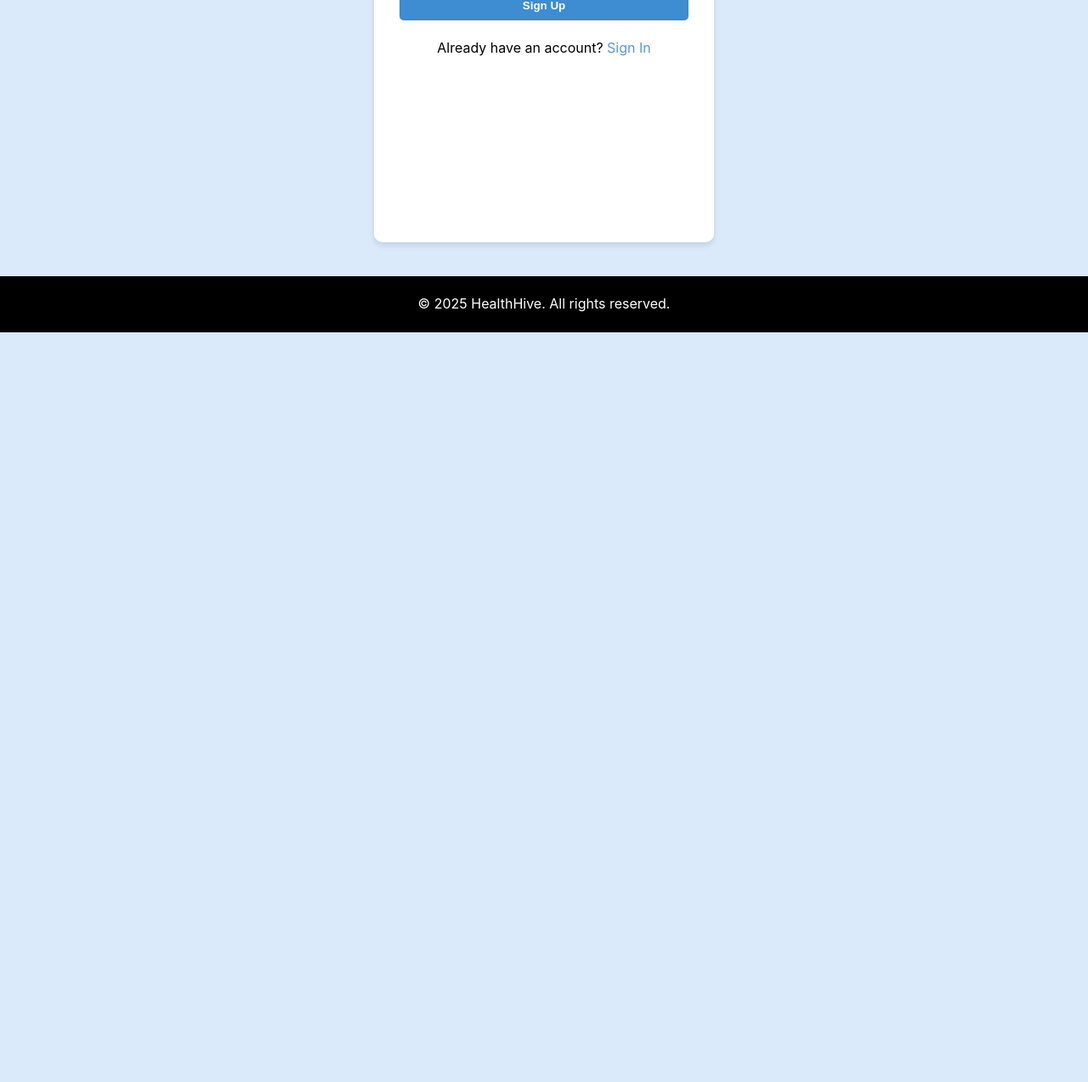
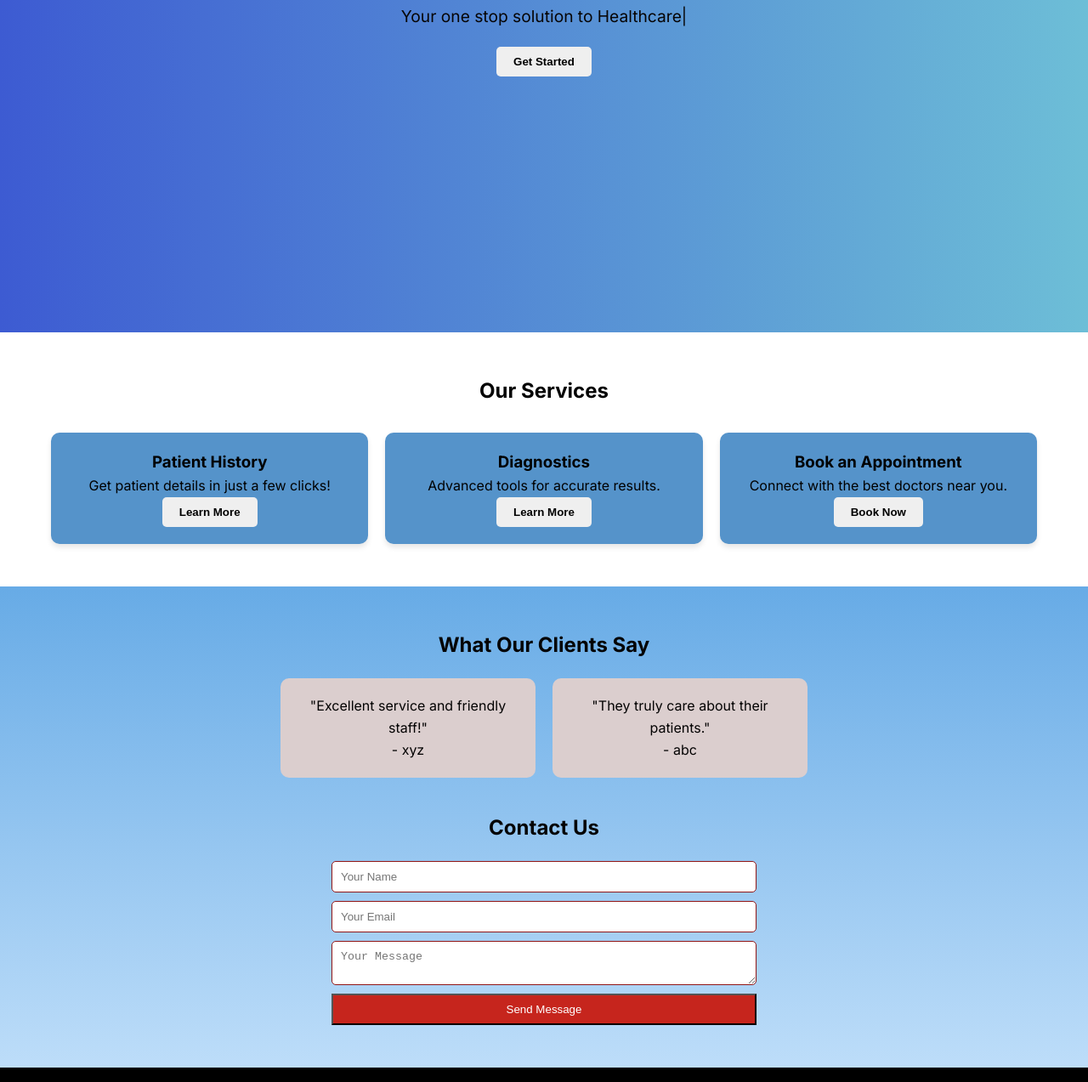
Before and after one commit to Ayush277/PatientdataHH, a plain HTML site: page index.html in a window 1280 px wide. Shown: the part 409-1682 px from the top of the page at 85% size. Before the commit the page ends 800 px from the top, so only its background shows below. Drawn offline with Linux system fonts and the light colour scheme.

Commit message:
Update index.html

```diff
--- a/index.html
+++ b/index.html
@@ -3,35 +3,101 @@
 <head>
   <meta charset="UTF-8">
   <meta name="viewport" content="width=device-width, initial-scale=1.0">
-  <title>Sign Up</title>
+  <title>Doctor Template</title>
   <link rel="stylesheet" href="styles.css">
-  <script type="module" src="signup.js" defer></script>
+  <script src="script.js"></script>
+
+  <link rel="preconnect" href="https://fonts.googleapis.com">
+  <link href="https://fonts.googleapis.com/css2?family=Inter:wght@400;600;700&display=swap" rel="stylesheet">
 </head>
 <body>
-  <header>
-    <h1>Create Your Account</h1>
-  </header>
 
-  <div class="auth-container">
-    <section class="auth-section">
-      <h2>Sign Up</h2>
-      <form id="signup-form" class="auth-form">
-        <input type="text" id="name" placeholder="Full Name" required>
-        <input type="email" id="email" placeholder="Email Address" required>
-        <input type="password" id="password" placeholder="Password" required>
-        <button type="submit" class="auth-button">Sign Up</button>
+<!-- Hero Section -->
+<section class="hero">
+  <div class="container">
+    <div class="hero-text">
+      <img src="Group 1.svg" alt="Profile Picture" class="profile-image">
+      <h1>Welcome to HealthHive</h1>
+      <p><span id="typing"></span><span id="cursor">Your one stop solution to Healthcare|</span></p>
+      <a href="#services" class="cta-link">
+        <button class="cta-button">Get Started</button>
+      </a>
+    </div>
+  </div>
+</section>
+
+
+
+  <!-- Services Section -->
+  <section class="services" id="services">
+    <div class="container">
+      <h2>Our Services</h2>
+      <div class="service-cards">
+        <div class="card">
+          <h3>Patient History</h3>
+          <p>Get patient details in just a few clicks!</p>
+          <a href="signup.html" class="cta-link">
+            <button class="cta-button">Learn More</button>
+          </a>
+        </div>
+        <div class="card">
+          <h3>Diagnostics</h3>
+          <p>Advanced tools for accurate results.</p>
+          <a href="diagnostics.html" class="cta-link">
+            <button class="cta-button">Learn More</button>
+          </a>
+        </div>
+        <div class="card">
+          <h3>Book an Appointment</h3>
+          <p>Connect with the best doctors near you.</p>
+          <a href="hospitals.html" class="cta-link">
+            <button class="cta-button">Book Now</button>
+          </a>
+        </div>
+      </div>
+    </div>
+  </section>
+
+  <!-- Unified Testimonials & Contact Us Section -->
+<section class="testimonial-contact">
+  <div class="container">
+
+    <!-- Testimonials -->
+    <h2>What Our Clients Say</h2>
+    <div class="testimonial-slider">
+      <div class="testimonial">
+        <p>"Excellent service and friendly staff!"</p>
+        <span>- xyz</span>
+      </div>
+      <div class="testimonial">
+        <p>"They truly care about their patients."</p>
+        <span>- abc</span>
+      </div>
+    </div>
+
+    <!-- Contact Us -->
+    <div class="contact">
+      <h2>Contact Us</h2>
+      <form>
+        <input type="text" placeholder="Your Name" required>
+        <input type="email" placeholder="Your Email" required>
+        <textarea placeholder="Your Message" required></textarea>
+        <button type="submit" class="contact-btn">Send Message</button>
       </form>
+    </div>
 
-      <div class="login-prompt">
-        <p>Already have an account? <a href="login.html">Sign In</a></p>
-      </div>
-    </section>
   </div>
+</section>
 
+
+
+  <!-- Footer -->
   <footer>
     <div class="container">
       <p>&copy; 2025 HealthHive. All rights reserved.</p>
     </div>
   </footer>
+
+  <script src="script.js"></script>
 </body>
 </html>
```
